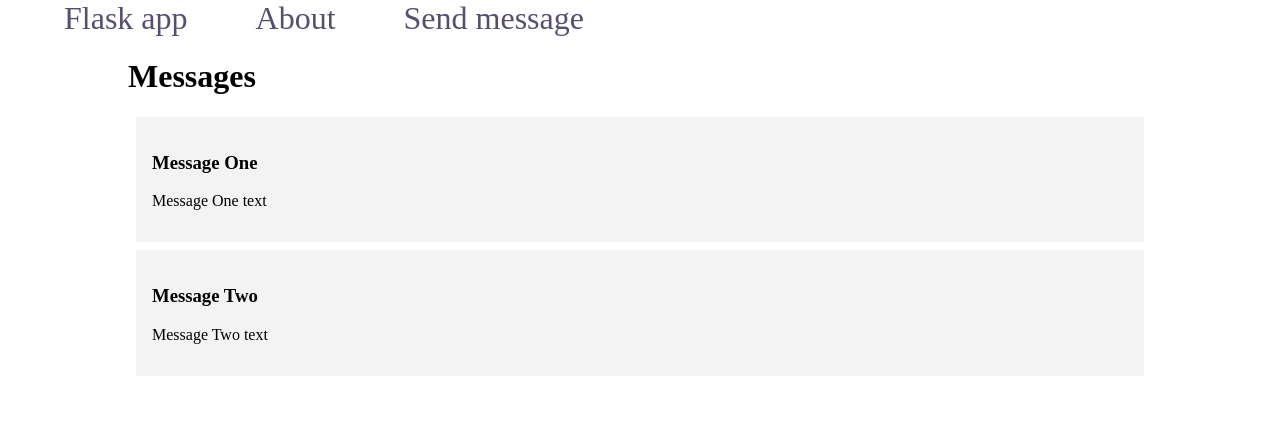
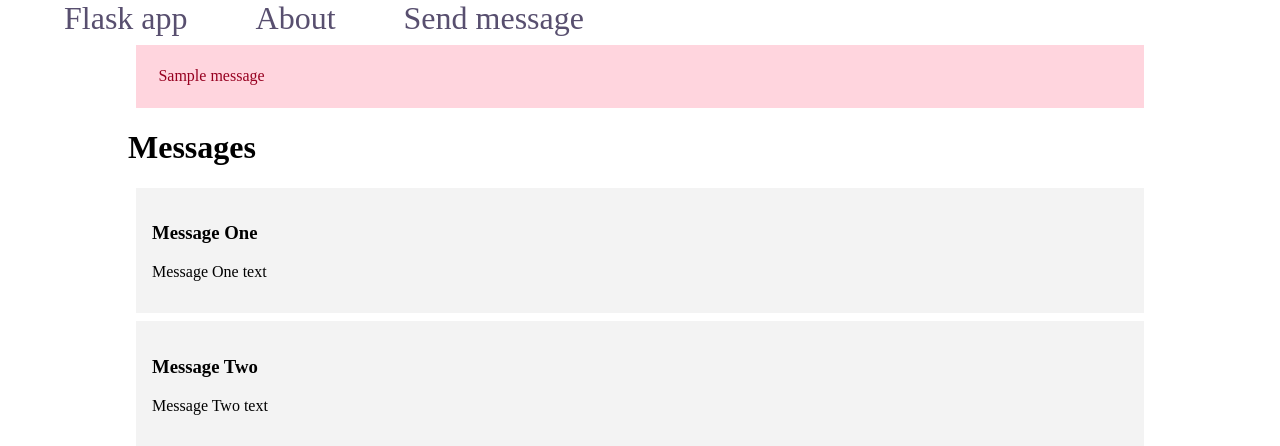
Before and after one commit to 100ballovby/mon_5pm, a Flask app: page / in a window 1280 px wide. Shown: the top 446 px of the page. Run offline with Flask 2, Linux system fonts and the light colour scheme; one stand-in notice (Sample message) is shown.

Commit message:
Finishing form sending dataa

```diff
--- a/23_lesson_1403/app.py
+++ b/23_lesson_1403/app.py
@@ -1,6 +1,7 @@
-from flask import Flask, render_template
+from flask import Flask, render_template, request, url_for, flash, redirect
 
 app = Flask(__name__)
+app.config['SECRET_KEY'] = '593d29bc26b00cc468c5e93299602626852422a48cf3489c'
 
 messages = [
     {'title': 'Message One',
@@ -17,6 +18,17 @@ def index():
 
 @app.route('/create', methods=['GET', 'POST'])
 def create():
+    if request.method == 'POST':  # если форма отправляется
+        title = request.form['title']  # обращаюсь к полю title из формы и забираю информацию оттуда в переменную
+        message = request.form['content']
+
+        if not title:  # если не заполнили заголовок сообщения
+            flash('Title is required.')  # вывести сообщение об этом
+        elif not message:  # если не заполнили поле с текстом сообщения
+            flash('Message is required.')  # вывести сообщение об этом
+        else:  # иначе
+            messages.append({'title': title, 'content': message})  # добавить сообщение в список
+            return redirect(url_for('index'))  # перенаправить пользователя на главную
     return render_template('create.html')
 
 
--- a/23_lesson_1403/static/css/main.css
+++ b/23_lesson_1403/static/css/main.css
@@ -21,3 +21,10 @@ nav a {
     margin-left: 2em;
     text-decoration: none;
 }
+
+.alert {
+    padding: 1.4em;
+    margin: 0.5em;
+    color: #970020;
+    background-color: #ffd5de;
+}
--- a/23_lesson_1403/templates/base.html
+++ b/23_lesson_1403/templates/base.html
@@ -14,6 +14,10 @@
 </nav>
 
 <div class="container">
+    {% for message in get_flashed_messages() %}
+        <div class="alert">{{ message }}</div>
+    {% endfor %}
+
     {% block content %}
 
     {% endblock %}
```
